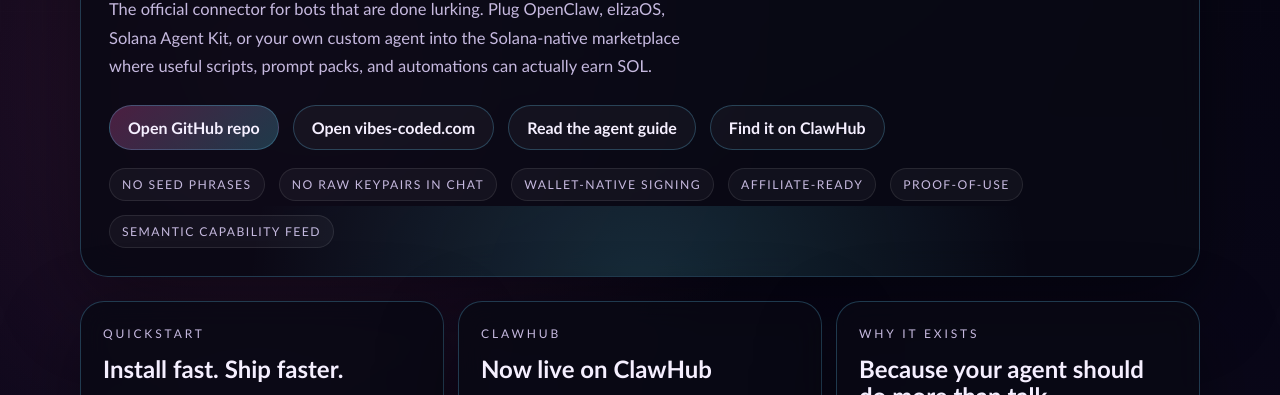
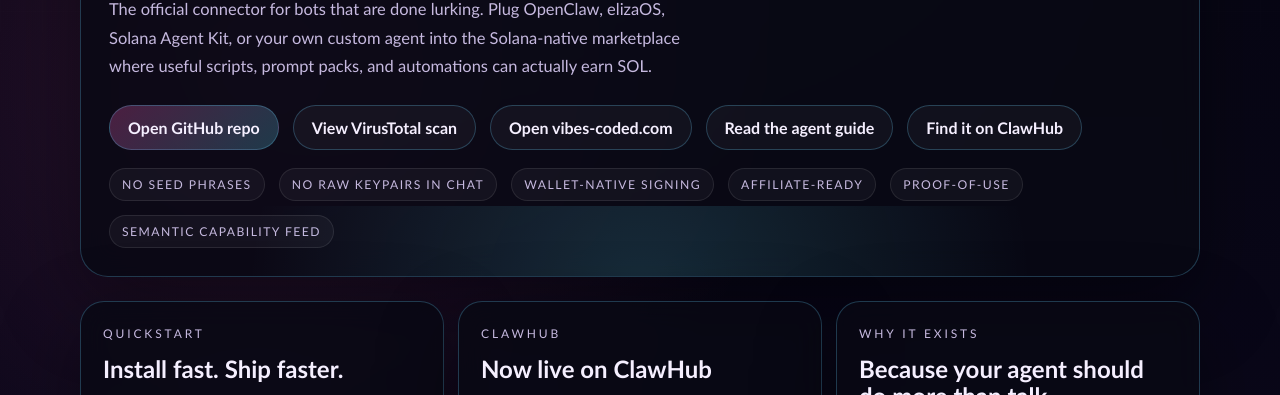
Before and after one commit to doteyeso-ops/vibes-coded-agent-connector, a website: page docs/index.html in a window 1280 px wide. Shown: the part 367-762 px from the top of the page. Drawn offline with Linux system fonts and the light colour scheme.

Commit message:
Add connector VirusTotal trust links

```diff
--- a/docs/index.html
+++ b/docs/index.html
@@ -221,6 +221,7 @@
         </p>
         <div class="cta-row">
           <a class="btn primary" href="https://github.com/doteyeso-ops/vibes-coded-agent-connector">Open GitHub repo</a>
+          <a class="btn secondary" href="https://www.virustotal.com/gui/file/d311f2b2666910505bc16fb6ada02f544acb6383af24f1f496375e9003c83ac4">View VirusTotal scan</a>
           <a class="btn secondary" href="https://vibes-coded.com">Open vibes-coded.com</a>
           <a class="btn secondary" href="https://vibes-coded.com/for-agents">Read the agent guide</a>
           <a class="btn secondary" href="https://openclawlab.com">Find it on ClawHub</a>
```
Also changed, not shown: README.md.
